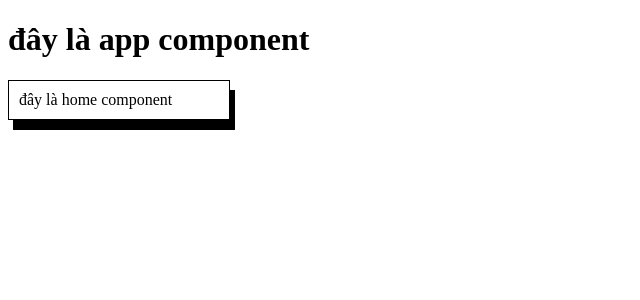
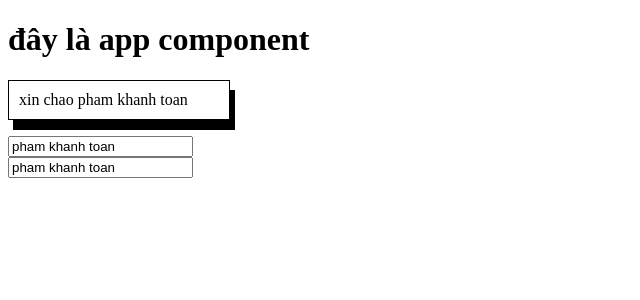
Before and after one commit to quannche150295/Angular15, an Angular app: page / in a window 1280 px wide. Shown: the top 300 px of the page, without its empty margins (0-640 px from the left). Built offline with nearby package versions, Linux system fonts and the light colour scheme.

Commit message:
commit to databinding

```diff
--- a/src/app/home/home.component.html
+++ b/src/app/home/home.component.html
@@ -1 +1,4 @@
-<p class="box">đây là home component</p>
+<p class="box">xin chao {{name}}</p>
+<input value="{{name}}" title="this is {{name}}"/>
+<br>
+<input [value]="name" title="this is name"/>
--- a/src/app/home/home.component.ts
+++ b/src/app/home/home.component.ts
@@ -1,10 +1,15 @@
-import { Component } from '@angular/core';
+import { Component, OnInit } from '@angular/core';
 
 @Component({
   selector: 'app-home',
   templateUrl: './home.component.html',
   styleUrls: ['./home.component.scss']
 })
-export class HomeComponent {
+export class HomeComponent implements OnInit{
 
+  public name = 'pham khanh toan';
+
+  ngOnInit(): void {
+
+  }
 }
```
